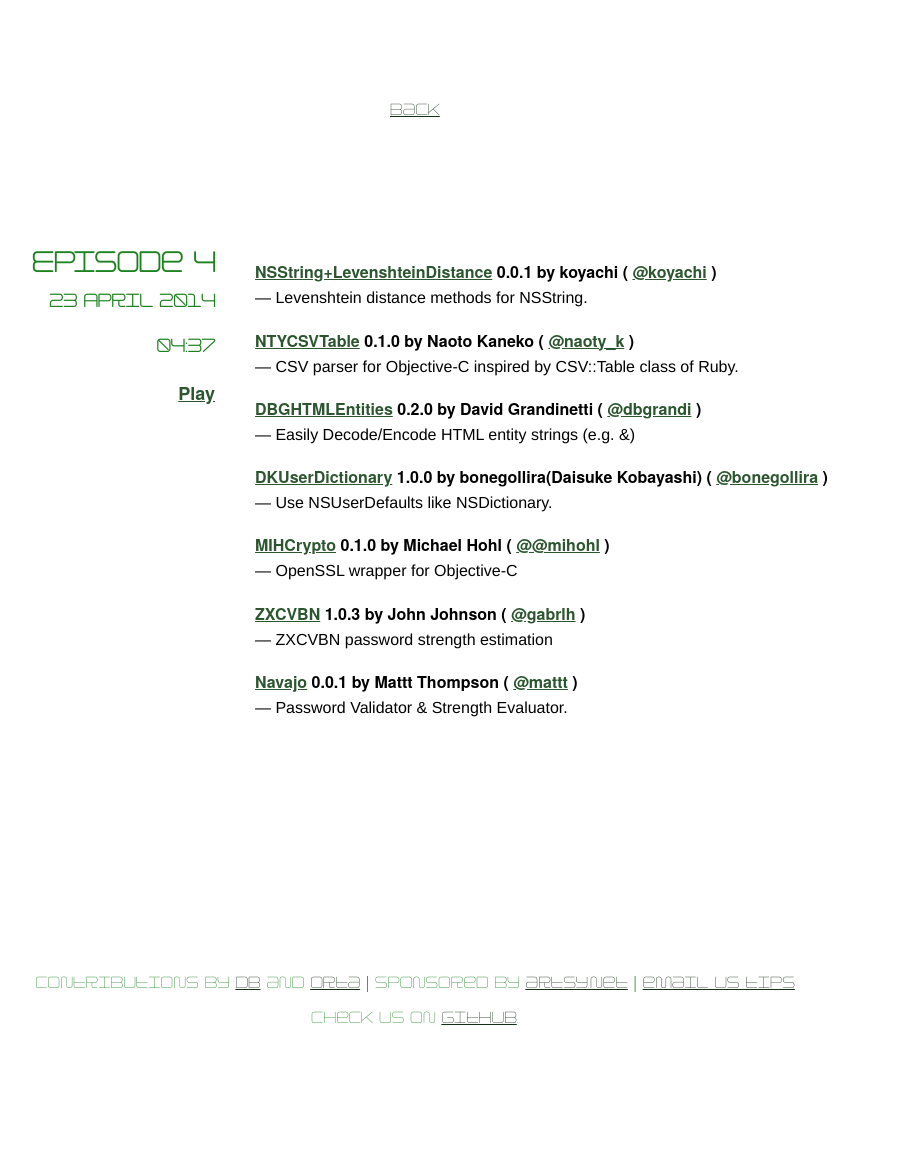
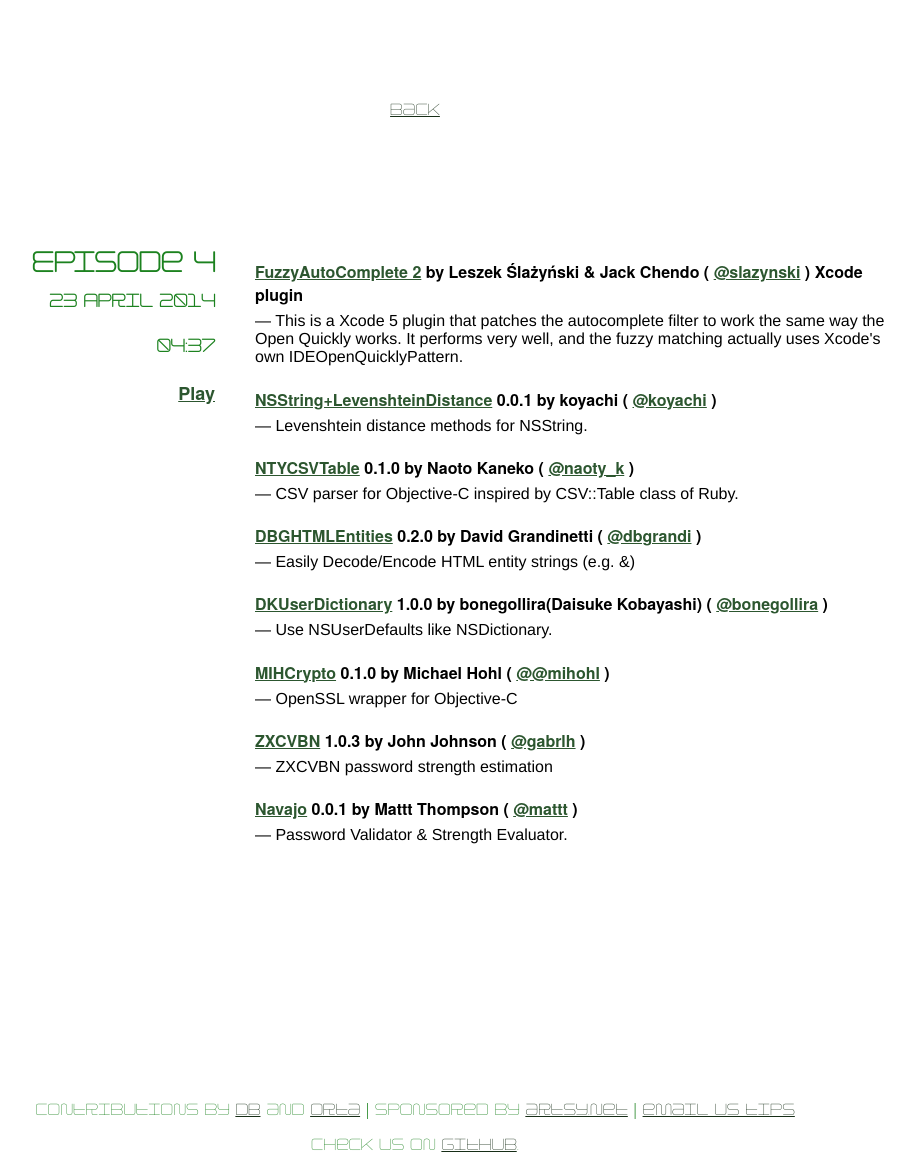
Before and after one commit to pod5/pod5.github.io, a Jekyll site: the page built from _posts/2014-04-23-episode4.html, in a window 1280 px wide. Shown: the whole page, without its empty margins (225-1140 px from the left). Built offline with Jekyll 4.4.1, drawn with Linux system fonts in a browser that asks for light colours; before the commit the page ends 1047 px from its top, so only the background shows below that; some of the changed lines change nothing that is shown.

Commit message:
fuzzy autocomplete too

```diff
--- a/_posts/2014-04-23-episode4.html
+++ b/_posts/2014-04-23-episode4.html
@@ -8,6 +8,8 @@
 ---
 
 {% include post_start.html %}
+
+{% include note_not_pod.html project="FuzzyAutoComplete 2" subtitle="Xcode plugin" author="Leszek Ślażyński & Jack Chendo" twitter="slazynski" description="This is a Xcode 5 plugin that patches the autocomplete filter to work the same way the Open Quickly works. It performs very well, and the fuzzy matching actually uses Xcode's own IDEOpenQuicklyPattern." homepage="https://github.com/FuzzyAutocomplete/FuzzyAutocompletePlugin" %}
 
 {% include note.html   project='NSString+LevenshteinDistance' version='0.0.1' author='koyachi' twitter='koyachi' description='Levenshtein distance methods for NSString.' homepage='https://github.com/koyachi/NSString-LevenshteinDistance' %}
 
```
